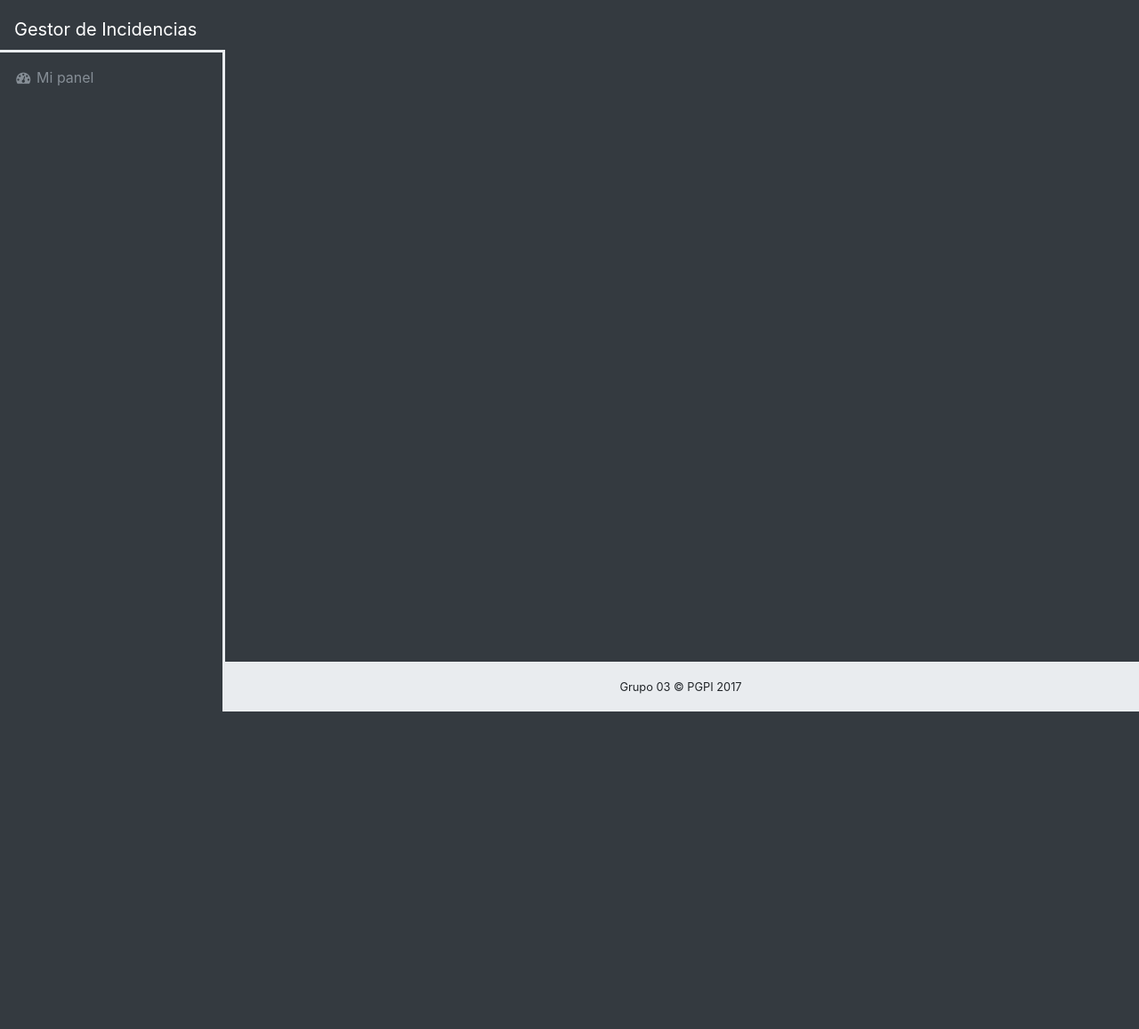
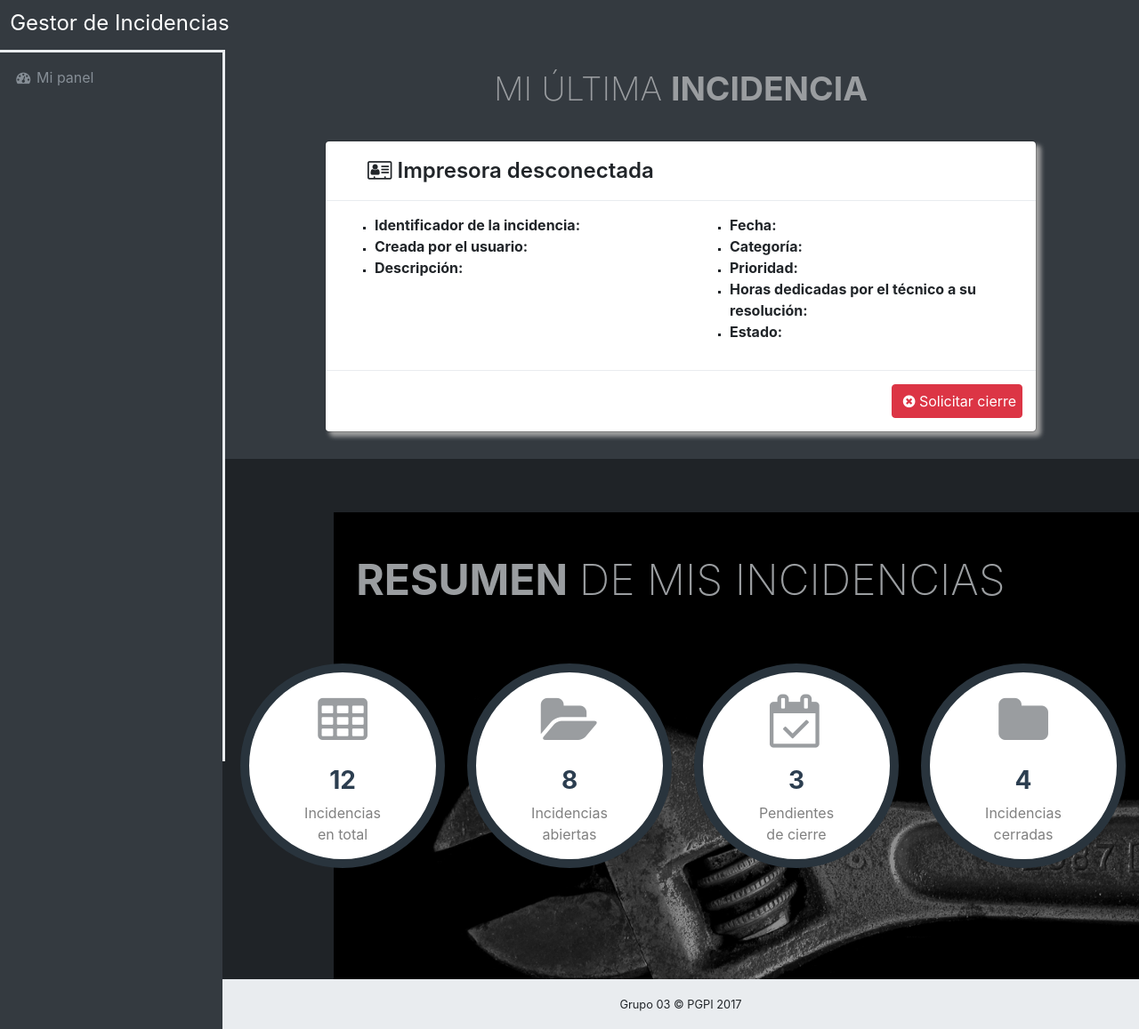
Before and after one commit to kave06/Gestor-de-Incidencias, a Flask app: page /dashboard in a window 1280 px wide. Shown: the whole page at 89% size. Before the commit the page ends 800 px from the top, so only its background shows below. Run offline with Flask 2, Linux system fonts and the light colour scheme; some libraries are stand-ins or nearby versions.

Commit message:
Más cambios HTML CSS y JS
IMPORTANTE: Sigue siendo estático de momento, falta hacer consultas para coger datos.

```diff
--- a/static/css/base.css
+++ b/static/css/base.css
@@ -1,17 +1,19 @@
-#exampleAccordion {
-    border-right: medium solid #e9ecef;
-    border-top: medium solid #e9ecef;
+@media screen and (min-width: 992px) {
+    #exampleAccordion {
+        border-right: medium solid #e9ecef;
+        border-top: medium solid #e9ecef;
+    }
+    #mainNav.fixed-top .navbar-sidenav {
+        height: calc(100vh);
+    }
 }
 .usuario, .role {
     cursor: initial !important;
-    color: rgba(255,255,255,.5) !important;
+    color: rgba(255, 255, 255, .5) !important;
     padding: .5rem 1rem !important;
     padding-right: .5rem !important;
     padding-left: .5rem !important;
     display: block !important;
-}
-#mainNav.fixed-top .navbar-sidenav {
-    height: calc(100vh);
 }
 b, strong {
     font-weight: normal;
@@ -19,3 +21,92 @@
 .navbar-brand:hover {
     font-weight: 600;
 }
+
+
+
+
+a,a:visited,a:hover,a:active{
+  -webkit-backface-visibility:hidden;
+          backface-visibility:hidden;
+	position:relative;
+  transition:0.5s color ease;
+	text-decoration:none;
+	color:white;
+}
+a:hover{
+	color:#0056b3;
+}
+a.before:before,a.after:after{
+  content: "";
+  transition:0.5s all ease;
+  -webkit-backface-visibility:hidden;
+          backface-visibility:hidden;
+  position:absolute;
+}
+a.before:before{
+  top:-0.25em;
+}
+a.after:after{
+  bottom:-0.25em;
+}
+a.before:before,a.after:after{
+  height:5px;
+  height:0.35rem;
+  width:0;
+  background:#0056b3;
+}
+.square{
+  box-sizing:border-box;
+  margin-left:-0.6em;
+  position:relative;
+  font-size:1.5em;
+  overflow:hidden;
+}
+.square a{
+  position:static;
+  font-size:100%;
+  padding:0.2em 0.4em;
+}
+.square:before,.square:after{
+  content: "";
+  box-sizing:border-box;
+  transition:0.25s all ease;
+  -webkit-backface-visibility:hidden;
+          backface-visibility:hidden;
+  position:absolute;
+  width:5px;
+  width:0.35rem;
+  height:0;
+  background:#0056b3;
+}
+.square:before{
+  left:0;
+  bottom:-0.2em;
+}
+.square.individual:before{
+  transition-delay:0.6s;
+}
+.square:after{
+  right:0;
+  top:-0.2em;
+}
+.square.individual:after{
+  transition-delay:0.2s;
+}
+.square a:before{
+  left:0;
+  transition:0.25s all ease;
+}
+.square a:after{
+  right:0;
+  transition:0.25s all ease;
+}
+.square.individual a:after{
+  transition:0.25s all ease 0.4s;
+}
+.square:hover:before,.square:hover:after{
+  height:calc(100% + 0.4em);
+}
+.square:hover a:before,.square:hover a:after{
+  width:100%;
+}
--- /dev/null
+++ b/static/css/dashboard.css
@@ -0,0 +1,157 @@
+.content-wrapper {
+    background-color: #343a40 !important;
+}
+.parallax-pal .title-font {
+    text-align: center;
+    margin-bottom: 0 !important;
+    padding-bottom: 0 !important;
+}
+#myModal1 .modal-content{
+    -webkit-box-shadow: 5px 5px 5px rgb(159, 159, 159),
+    -moz-box-shadow: 5px 5px 5px rgb(159, 159, 159);
+    box-shadow: 5px 5px 5px rgb(159, 159, 159);
+    -webkit-background-clip: padding-box;
+    -moz-background-clip: padding-box;
+    background-clip: padding-box;
+}
+#myModal1 b, strong {
+    font-weight: bolder !important;
+}
+#myModal1 ul {
+    list-style: square;
+}
+#myModal1 li {
+    font-size: 10px;
+}
+#myModal1 li span {
+    font-size: 1rem;
+}
+#myModal1 .close {
+    color: #000;
+    text-shadow: 0 1px 0 white;
+}
+#myModal1 .btn-danger {
+    width: 147.3px;
+}
+#myModal1 .btn-danger:hover {
+    font-weight: 600;
+}
+.modal-title {
+    margin-left: 2rem !important;
+    font-weight: 600;
+}
+.parallax-pal > h2.title-font.xlarge.pal {
+    color: #9a9da0;
+}
+.parallax-pal > h3.pal {
+    color: #9a9da0;
+    font-size: 28pt;
+}
+.parallax-pal > p.pal {
+    color: white;
+}
+.title-font.xlarge, .title-font .xlarge {
+    font-size: 36pt;
+}
+.title-font.pal-line, .title-font.pal {
+    line-height: 1.5;
+}
+.title-font.pal-pad, .title-font.pal {
+    padding-bottom: 20px;
+}
+.title-font.pal-case, .title-font.pal {
+    text-transform: uppercase;
+}
+.title-font.xbold, .title-font .xbold {
+    font-weight: 700;
+}
+.title-font.light, .title-font .light {
+    font-weight: 200;
+}
+/*
+.col-xs-12.col-sm-4.navigation-item:hover {
+    background-color: lightgrey;
+    border-radius: 15px;
+}
+*/
+.parallax {
+    //margin-left: 250px;
+	background-size: cover !important;
+    background-attachment: fixed !important;
+    background-position: 0 0;
+    background-repeat: no-repeat;
+    background-size: 100vw auto;
+    text-align: center;
+    background-size: 100vw auto;
+    background-position: 125px 60px;
+}
+@media screen and (max-width: 991px) {
+    .parallax {
+        background-position: 0px 60px;
+        background-size: cover !important;
+    }
+}
+.parallax-overlay-1 {
+    background-color: rgba(0, 0, 0, 0.4);
+}
+.parallax-overlay-1 .container {
+    padding: 100px 20px;
+}
+.status-circle {
+    background-color: #fff;
+    border: 10px solid #ededed;
+    height: 230px;
+    width: 230px;
+    margin: 50px auto 25px auto;
+    position: relative;
+    cursor: auto;
+    -webkit-border-radius: 230px;
+    -moz-border-radius: 230px;
+    -ms-border-radius: 230px;
+    -o-border-radius: 230px;
+    border-radius: 230px;
+    -webkit-transition: border .5s;
+    -moz-transition: border .5s;
+    -ms-transition: border .5s;
+    -o-transition: border .5s;
+    transition: border .5s;
+	border: 10px solid #29343D;
+}
+.status-circle p + p {
+    color: #808080;
+    margin-top: -12px;
+    font-size: 16px;
+    font-weight: 400;
+    overflow: hidden;
+    display: -webkit-box;
+    -webkit-line-clamp: 3;
+    -webkit-box-orient: vertical;
+    max-width: 68%;
+    margin-left: 16%;
+}
+.status-circle .circle-container {
+    position: absolute;
+    top: 12%;
+    bottom: 0;
+    left: 0;
+    right: 0;
+}
+.status-circle span.fa {
+    display: block;
+    color: #9A9DA0;
+    font-size: 60px;
+    -webkit-transition: color .5s;
+    -moz-transition: color .5s;
+    -ms-transition: color .5s;
+    -o-transition: color .5s;
+    transition: color .5s;
+}
+.status-circle .status-number {
+    color: #2c3e50;
+    margin-top: 15px;
+    font-size: 28px;
+    font-weight: bold;
+}
+.col-xs-12.col-sm-6.col-md-3 a {
+    cursor: pointer;
+}
--- a/templates/base.html
+++ b/templates/base.html
@@ -37,13 +37,20 @@
     <!-- Navigation-->
     <nav class="navbar navbar-expand-lg navbar-dark bg-dark fixed-top" id="mainNav">
         <div class="effect-line">
-            <a class="navbar-brand" href="{{ url_for('dashboard') }}">
-              <span class="navbar-brand text">Gestor de Incidencias</span>
-              <span class="line -right"></span>
-              <span class="line -top"></span>
-              <span class="line -left"></span>
-              <span class="line -bottom"></span>
-            </a>
+
+            <div class="wrapper">
+                <span class="square individual">
+                    <a class="ninth before after" href="{{ url_for('dashboard') }}">Gestor de Incidencias</a>
+                </span>
+            </div>
+
+{#            <a class="navbar-brand" href="{{ url_for('dashboard') }}">#}
+{#              <span class="navbar-brand text">Gestor de Incidencias</span>#}
+{#              <span class="line -right"></span>#}
+{#              <span class="line -top"></span>#}
+{#              <span class="line -left"></span>#}
+{#              <span class="line -bottom"></span>#}
+{#            </a>#}
         </div>
         <!-- <a class="navbar-brand" href="{{ url_for('dashboard') }}"><b>Gestor de Incidencias</b></a> -->
 
--- /dev/null
+++ b/templates/dashboard.html
@@ -0,0 +1,177 @@
+
+{% extends "base.html" %}
+
+{% block title %}<title>Todas Mis Incidencias</title>{% endblock %}
+
+{% block css %}
+    <!-- Bootstrap core CSS-->
+    <link href="{{ url_for('static', filename='startbootstrap-sb-admin-gh-pages/vendor/bootstrap/css/bootstrap.min.css') }}" rel="stylesheet">
+    <!-- Custom fonts for this template-->
+    <link href="{{ url_for ('static', filename='startbootstrap-sb-admin-gh-pages/vendor/font-awesome/css/font-awesome.min.css') }}" rel="stylesheet" type="text/css">
+    <!-- Custom styles for this template-->
+    <link href="{{ url_for('static', filename='startbootstrap-sb-admin-gh-pages/css/sb-admin.css') }}" rel="stylesheet">
+    <link rel="stylesheet" href="https://maxcdn.bootstrapcdn.com/font-awesome/4.5.0/css/font-awesome.min.css">
+    <!-- Custom styles from base-->
+    <link rel="stylesheet" href="/static/css/base.css" type="text/css">
+    <!-- Custom styles for Font Awesome Animations -->
+    <link rel="stylesheet" href="/static/css/font-awesome-animation.min.css" type="text/css">
+    <!-- styles para Dashboard -->
+    <link rel="stylesheet" href="../static/css/dashboard.css" rel="stylesheet" type="text/css">
+{% endblock %}
+
+
+{% block page_content %}
+
+
+    {% block content %}
+
+
+
+        <div class="content-wrapper">
+            <!-- Tarjeta de incidencia (heredado de Modal) -->
+            <div class="container-fluid">
+                <div class="col-md-12 parallax-pal">
+                    <h3 class="title-font xlarge pal">
+                        <span class="light">Mi última</span>
+                        <span class="xbold"> incidencia</span>
+                    </h3>
+                </div><!-- End .col-md-12 -->
+                <div id="myModal1" class="modal-dialog modal-lg" role="document">
+                    <div class="modal-content">
+                      <div class="modal-header">
+                          <h4 class="modal-title" id="myModalLabel"><i class="fa fa-address-card-o" aria-hidden="true"></i> Impresora desconectada</h4>
+                      </div>
+                      <div class="modal-body">
+                          <div class="row">
+                              <div class="col-md-6">
+                                  <ul>
+                                      <li><span><b>Identificador de la incidencia:</b> </span></li>
+                                      <li><span><b>Creada por el usuario:</b> </span></li>
+                                      <li><span><b>Descripción:</b> </span></li>
+                                  </ul>
+                              </div>
+                              <div class="col-md-6">
+                                  <ul>
+                                      <li><span><b>Fecha:</b> </span></li>
+                                      <li><span><b>Categoría:</b> </span></li>
+                                      <li><span><b>Prioridad:</b> </span></li>
+                                      <li><span><b>Horas dedicadas por el técnico a su resolución:</b> </span></li>
+                                      <li><span><b>Estado:</b> </span></li>
+                                  </ul>
+                              </div>
+                          </div>
+                      </div>
+                      <div class="modal-footer">
+                        <button type="button" class="btn btn-danger" data-title="Solicitar cierre" data-toggle="modal" data-target="#cierreModal" ><span class="fa fa-times-circle" aria-hidden="true"></span> Solicitar cierre</button>
+        {#                <button type="button" class="btn btn-default" data-dismiss="modal">Cerrar</button>#}
+                      </div>
+                    </div>
+                  </div> <!-- /.modal-dialog -->
+            </div> <!-- /.container-fluid -->
+
+        <!-- Parallax -->
+        <section id="saparator1" class="parallax" style="background-image: url('/static/img/dashboard-tools.jpg')" data-stellar-background-ratio="0.6" data-stellar-vertical-offset="20">
+            <div class="parallax-overlay-1">
+                <div class="container">
+                    <div class="row">
+                        <div class="col-md-12 parallax-pal">
+                            <h2 class="title-font xlarge pal">
+                                <span class="xbold">RESUMEN</span>
+                                <span class="light"> DE MIS INCIDENCIAS</span>
+                            </h2>
+                            <h3 class="pal"></h3>
+                        </div><!-- End .col-md-12 -->
+                    </div><!-- End .row -->
+
+                    <div class="row">
+                        <!-- Status todas-->
+                        <div class="col-xs-12 col-sm-6 col-md-3">
+                            <a href="">
+                                <div class="status-circle animation flipInX animation-visible" data-animation="flipInX" data-animation-delay="400" data-perc="1300" style="animation-delay: 400ms;">
+                                    <div class="circle-container">
+                                        <span class="fa fa-table" aria-hidden="true"></span>
+                                        <p class="status-number"><span class="timer">12</span></p>
+                                        <p>Incidencias<br>en total</p>
+                                    </div><!-- End .circle-container -->
+                                </div><!-- End .status-circle -->
+                            </a>
+                        </div><!-- End .col-xs-12 col-sm-6 -->
+
+                        <!-- Status abiertas -->
+                        <div class="col-xs-12 col-sm-6 col-md-3">
+                            <a href="#">
+                                <div class="status-circle animation flipInX animation-visible" data-animation="flipInX" data-animation-delay="400" data-perc="1300" style="animation-delay: 400ms;">
+                                    <div class="circle-container">
+                                        <span class="fa fa-folder-open" aria-hidden="true"></span>
+                                        <p class="status-number"><span class="timer">8</span></p>
+                                        <p>Incidencias<br>abiertas</p>
+                                    </div><!-- End .circle-container -->
+                                </div><!-- End .status-circle -->
+                            </a>
+                        </div><!-- End .col-xs-12 col-sm-6 -->
+
+                        <!-- Status pendientes de cierre -->
+                        <div class="col-xs-12 col-sm-6 col-md-3">
+{#                            <a href="#">#}
+                                <div class="status-circle animation flipInX animation-visible" data-animation="flipInX" data-animation-delay="400" data-perc="1300" style="animation-delay: 400ms;">
+                                    <div class="circle-container">
+                                        <span class="fa fa-calendar-check-o" aria-hidden="true"></span>
+                                        <p class="status-number"><span class="timer">3</span></p>
+                                        <p>Pendientes<br>de cierre</p>
+                                    </div><!-- End .circle-container -->
+                                </div><!-- End .status-circle -->
+{#                            </a>#}
+                        </div><!-- End .col-xs-12 col-sm-6 -->
+
+                        <!-- Status cerradas -->
+                        <div class="col-xs-12 col-sm-6 col-md-3">
+                            <a href="#">
+                                <div class="status-circle animation flipInX animation-visible" data-animation="flipInX" data-animation-delay="400" data-perc="1300" style="animation-delay: 400ms;">
+                                    <div class="circle-container">
+                                        <span class="fa fa-folder" aria-hidden="true"></span>
+                                        <p class="status-number"><span class="timer">4</span></p>
+                                        <p>Incidencias<br>cerradas</p>
+                                    </div><!-- End .circle-container -->
+                                </div><!-- End .status-circle -->
+                            </a>
+                        </div><!-- End .col-xs-12 col-sm-6 -->
+                    </div><!-- End .row -->
+
+                    <!-- End Status -->
+                </div><!-- End .container -->
+            </div><!-- End .parallax-overlay-1 -->
+        </section> <!--  Parallax End -->
+        </div> <!-- /.content-wrapper -->
+
+        <!-- Modal conformar cierre -->
+        <div class="modal fade" id="cierreModal" tabindex="-1" role="dialog" aria-labelledby="edit" aria-hidden="true">
+            <div class="modal-dialog">
+                <div class="modal-content">
+                    <div class="modal-header">
+                        <button type="button" class="close" data-dismiss="modal" aria-hidden="true"><span class="glyphicon glyphicon-remove" aria-hidden="true"></span></button>
+                        <h4 class="modal-title custom_align" id="Heading"><i class="fa fa-window-close-o" aria-hidden="true"></i> Solicitando el cierre de ...</h4>
+                    </div>
+                    <div class="modal-body">
+                        <div class="alert alert-info">Incidencia INC_xxxx_yyyy: Impresora desconectada</div>
+                        <div class="alert alert-danger"><span class="fa fa-exclamation-triangle" aria-hidden="true"></span> ¿Está usted seguro de que desea solicitar el cierre de esta incidencia?</div>
+                    </div>
+                    <div class="modal-footer ">
+                        <button type="button" class="btn btn-success" ><span class="fa fa-check-circle" aria-hidden="true"></span> Sí</button>
+                        <button type="button" class="btn btn-default" data-dismiss="modal"><span class="fa fa-times-circle" aria-hidden="true"></span> No</button>
+                    </div>
+                </div>  <!-- /.modal-content -->
+            </div> <!-- /.modal-dialog -->
+        </div>
+
+    {% endblock %}
+{% endblock %}
+
+{% block scripts %}
+    <!-- Bootstrap core JavaScript-->
+    <script src="../static/startbootstrap-sb-admin-gh-pages/vendor/jquery/jquery.min.js"></script>
+    <script src="../static/startbootstrap-sb-admin-gh-pages/vendor/bootstrap/js/bootstrap.bundle.min.js"></script>
+    <!-- Core plugin JavaScript-->
+    <script src="../static/startbootstrap-sb-admin-gh-pages/vendor/jquery-easing/jquery.easing.min.js"></script>
+    <!-- Custom scripts for all pages-->
+    <script src="../static/startbootstrap-sb-admin-gh-pages/js/sb-admin.min.js"></script>
+{% endblock scripts %}
--- a/templates/incidencias.html
+++ b/templates/incidencias.html
@@ -32,7 +32,7 @@
               <!-- Example DataTables Card-->
               <div class="card mb-3">
                   <div class="card-header">
-                      <i class="fa fa-table"></i> Todas las incidencias de {{ username }}
+                      <h4><i class="fa fa-table"></i> Todas las incidencias de {{ username }}</h4>
                   </div>
                   <div class="card-body">
                       <div class="table-responsive">
@@ -97,7 +97,7 @@
         {#                                        <td>cerrada</td>#}
         {#                                        <td>Baja</td>#}
                               </tbody>
-                        </table>
+                          </table>
                     </div>
                 </div>
               </div>
@@ -134,7 +134,7 @@
               </div>
               <div class="modal-footer">
                 <button type="button" class="btn btn-danger" data-title="Solicitar cierre" data-toggle="modal" data-target="#cierreModal" ><span class="fa fa-times-circle" aria-hidden="true"></span> Solicitar cierre</button>
-                <button type="button" class="btn btn-default" data-dismiss="modal">Cerrar</button>
+{#                <button type="button" class="btn btn-default" data-dismiss="modal">Cerrar</button>#}
               </div>
             </div>
           </div>
--- a/views.py
+++ b/views.py
@@ -154,7 +154,7 @@
 @app.route('/dashboard')
 def dashboard():
     # logger.info(session.get('username'))
-    return render_template('base.html', username=session.get('username'), role=session.get('role'))
+    return render_template('dashboard.html', username=session.get('username'), role=session.get('role'))
 
 @app.route("/logout")
 def logout():
```
Also changed, not shown: static/css/crear_incidencia.css (+59 -3 lines), static/css/incidencias.css (+31 -6 lines), templates/crear_incidencia.html (+18 -12 lines), static/img/dashboard-tools.jpg (added).
